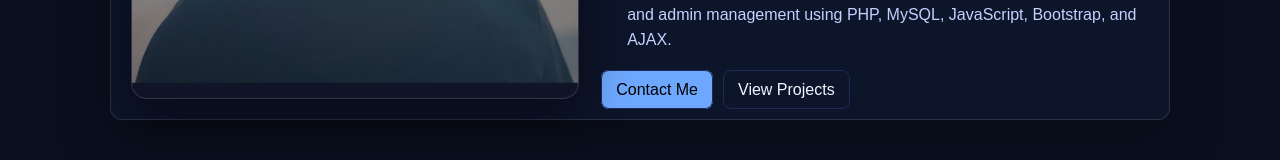
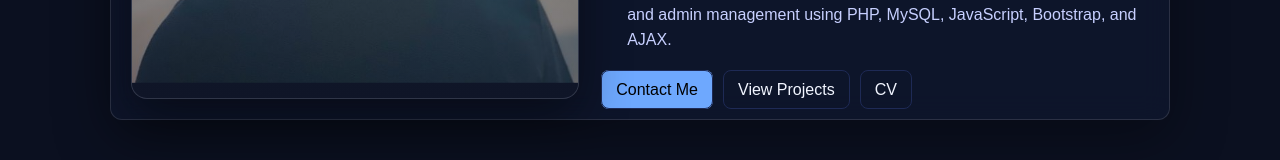
Before and after one commit to Mohamad572001/portfolio, a React (Create React App) app: page / in a window 1280 px wide. Shown: the part 1988-2148 px from the top of the page. Built offline with nearby package versions, Linux system fonts and the light colour scheme; the HTML template or start-up script is replaced by a standard one.

Commit message:
feat(about): add CV button

```diff
--- a/src/sections/About.js
+++ b/src/sections/About.js
@@ -74,6 +74,14 @@ export default function About() {
             <a className="btn" href="#projects">
               View Projects
             </a>
+            <a
+                href="/Mohamad_Farhat_Resume.docx"
+                target="_blank"
+                rel="noopener noreferrer"
+                className="btn btn-secondary"
+                >
+            CV
+            </a>
           </div>
         </div>
       </div>
```
Also changed, not shown: 1 other file (tests, documents, lock files or other folders).
